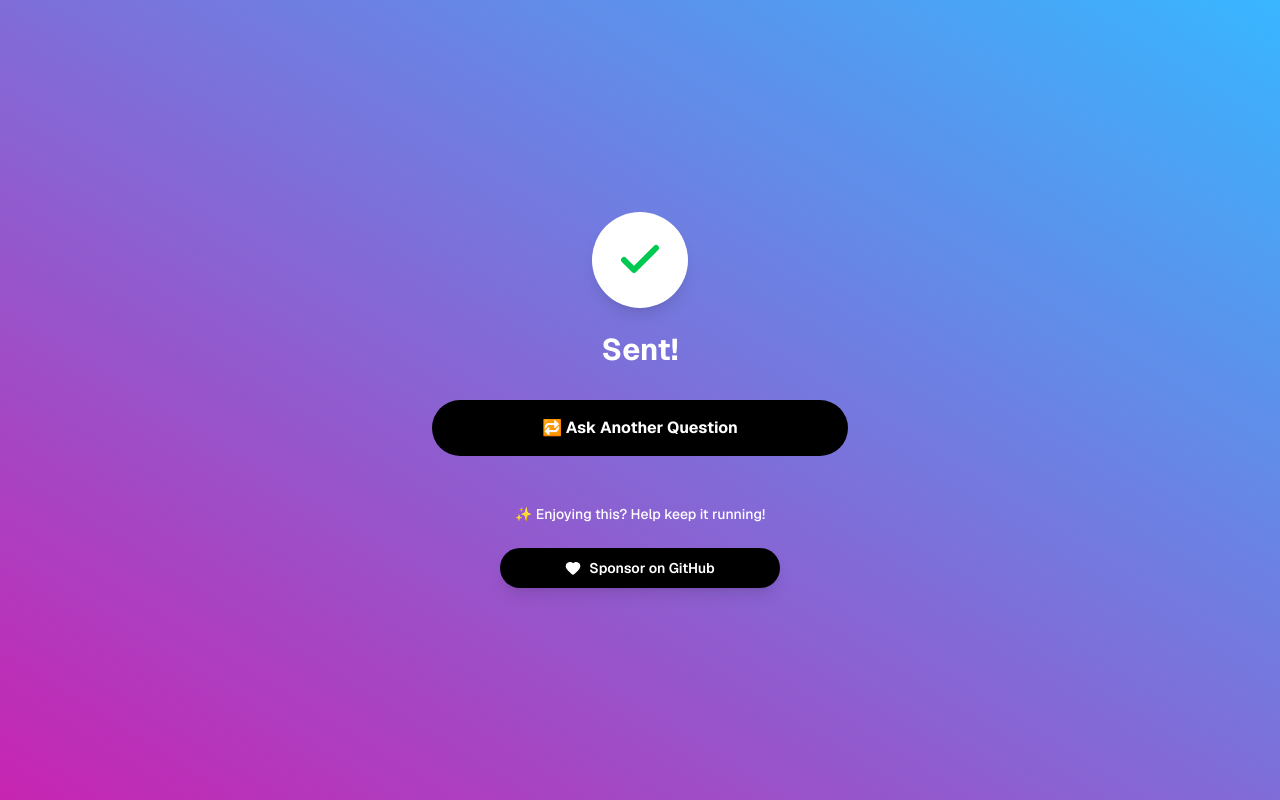
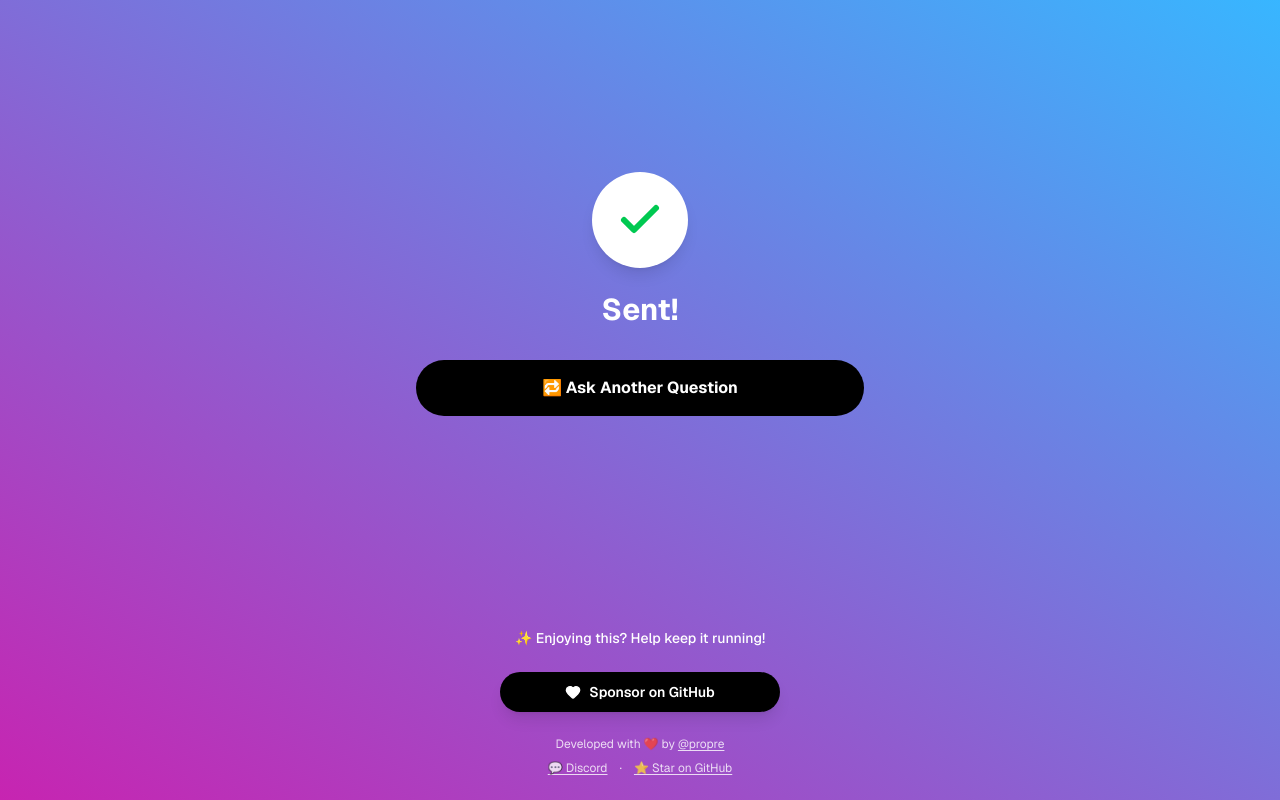
Before and after one commit to propre101/nostik_qa, a Next.js app: page /success in a window 1280 px wide. Built offline with nearby package versions, Linux system fonts and the light colour scheme.

Commit message:
update footer

```diff
--- a/src/app/globals.css
+++ b/src/app/globals.css
@@ -120,7 +120,7 @@
   background: #C724B1;
   background: linear-gradient(to bottom left, #38B6FF 0%, #C724B1 100%);
   background-attachment: fixed;
-  min-height: 100vh;
+  min-height: 100dvh;
 }
 
 @layer base {
--- a/src/app/layout.tsx
+++ b/src/app/layout.tsx
@@ -29,7 +29,7 @@ export default function RootLayout({
   return (
     <html lang="en">
       <body
-        className={`${geistSans.variable} ${geistMono.variable} font-sans antialiased pb-20 md:pb-0 relative min-h-screen`}
+        className={`${geistSans.variable} ${geistMono.variable} font-sans antialiased relative min-h-screen`}
       >
         <SessionProvider>{children}</SessionProvider>
 
--- a/src/app/page.tsx
+++ b/src/app/page.tsx
@@ -5,13 +5,14 @@ import { SupportSection } from "@/components/support-section";
 
 export default function HomePage() {
   return (
-    <div className="ngl-gradient min-h-screen">
-      <main className="mx-auto flex max-w-xl flex-col items-center px-4 pt-10 pb-24">
-        <div className="w-full space-y-6">
+    <div className="ngl-gradient flex min-h-screen flex-col">
+      <main className="mx-auto flex w-full max-w-xl flex-1 flex-col items-center px-4 pt-10 pb-6">
+        <div className="w-full">
           <FreeQuestionForm />
-          <SupportSection />
         </div>
 
+        <div className="mt-auto w-full pt-8">
+          <SupportSection />
 
           <footer className="mt-6 space-y-2 text-center text-xs text-white/80">
             <p>
@@ -43,17 +44,9 @@ export default function HomePage() {
               >
                 ⭐ Star on GitHub
               </a>
-            {/* {" · "}
-            <a
-              href="https://github.com/sponsors/propre101"
-              target="_blank"
-              rel="noopener noreferrer"
-              className="underline underline-offset-2 hover:text-white"
-            >
-              💜 Sponsor
-            </a> */}
             </p>
           </footer>
+        </div>
       </main>
     </div>
   );
--- a/src/app/success/page.tsx
+++ b/src/app/success/page.tsx
@@ -9,8 +9,10 @@ export default async function SuccessPage({
   const params = await searchParams;
 
   return (
-    <div className="ngl-gradient min-h-screen">
-      <main className="flex min-h-screen flex-col items-center justify-center px-4 py-8 w-full max-w-md mx-auto">
+    <div className="ngl-gradient flex min-h-screen flex-col">
+      <main className="mx-auto flex w-full max-w-xl flex-1 flex-col items-center px-4 pt-10 pb-6">
+
+        <div className="flex flex-1 flex-col items-center justify-center w-full max-w-md">
           {/* White checkmark circle */}
           <div
             className="flex items-center justify-center rounded-full bg-white shadow-lg"
@@ -62,9 +64,43 @@ export default async function SuccessPage({
           >
             🔁 Ask Another Question
           </a>
+        </div>
 
-        <div className="w-full">
+        <div className="mt-auto w-full pt-8">
           <SupportSection />
+
+          <footer className="mt-6 space-y-2 text-center text-xs text-white/80">
+            <p>
+              Developed with ❤️ by{" "}
+              <a
+                href="https://discordapp.com/users/1385242074546311291"
+                target="_blank"
+                rel="noopener noreferrer"
+                className="underline underline-offset-2 hover:text-white"
+              >
+                @propre
+              </a>
+            </p>
+            <p className="flex items-center justify-center gap-3">
+              <a
+                href="https://discord.gg/ZrgQkxMUqW"
+                target="_blank"
+                rel="noopener noreferrer"
+                className="underline underline-offset-2 hover:text-white"
+              >
+                💬 Discord
+              </a>
+              {" · "}
+              <a
+                href="https://github.com/propre101/nostik_qa"
+                target="_blank"
+                rel="noopener noreferrer"
+                className="underline underline-offset-2 hover:text-white"
+              >
+                ⭐ Star on GitHub
+              </a>
+            </p>
+          </footer>
         </div>
       </main>
     </div>
```
Lines whose indentation alone changed are shown as unchanged.
